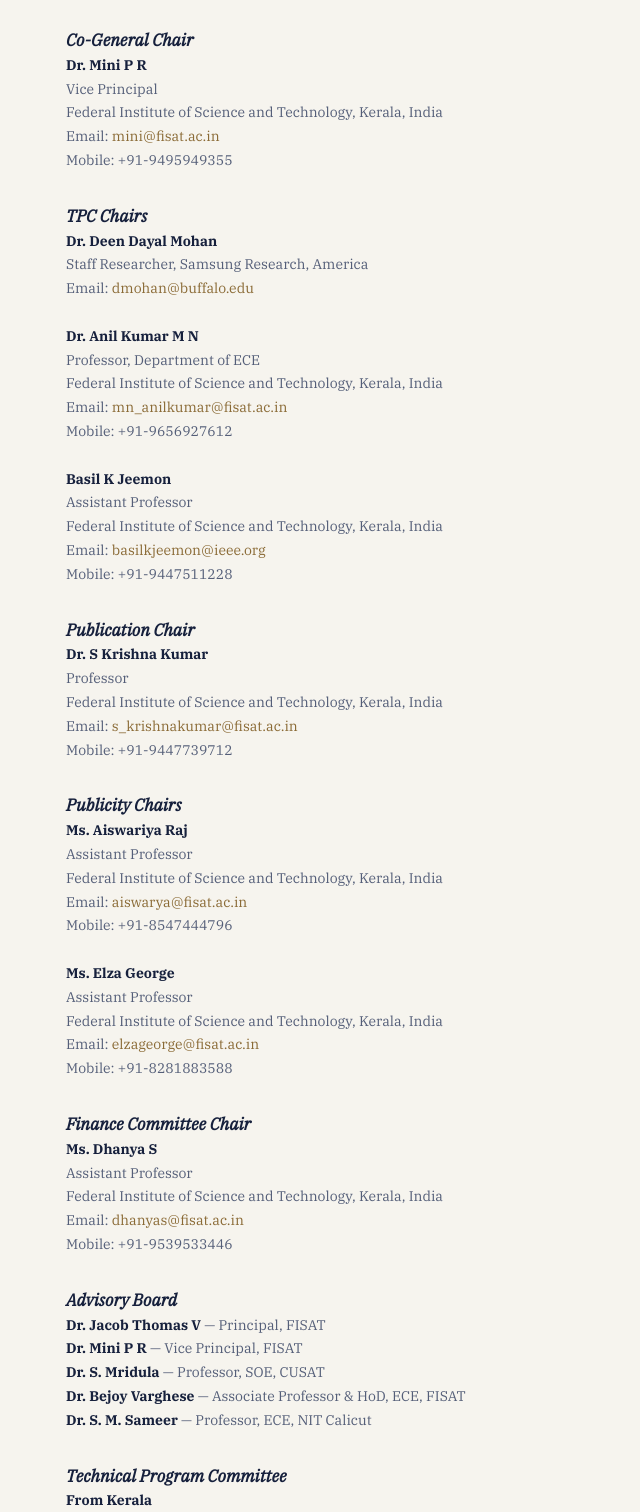
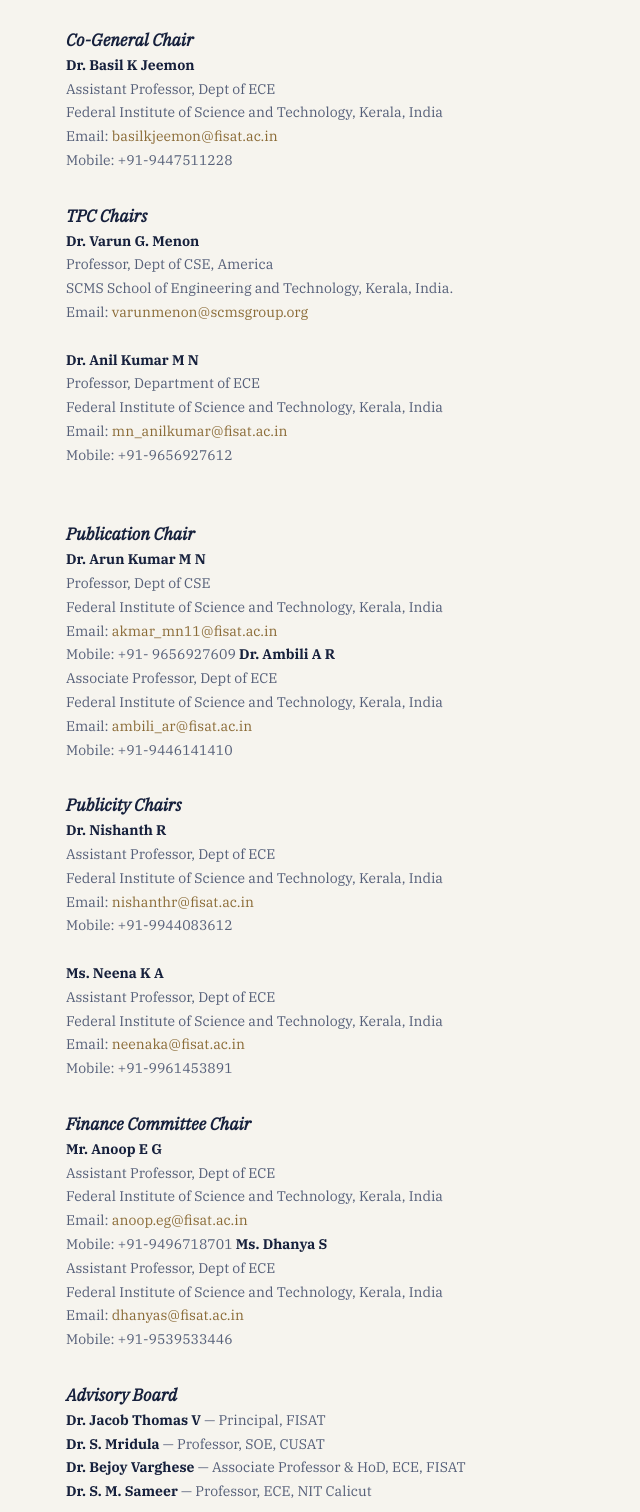
Before and after one commit to Nandaganesh-R/Conference-Web, a plain HTML site: page organizers.html in a window 1280 px wide. Shown: the part 304-1816 px from the top of the page, without its empty margins (0-640 px from the left). Drawn offline with Linux system fonts and the light colour scheme.

Commit message:
Update organizers.html

```diff
--- a/organizers.html
+++ b/organizers.html
@@ -17,7 +17,7 @@
 
     <link rel="stylesheet" href="assets/css/style.css">
 
-    <title>ICAIVES 2026 - Organizers</title>
+    <title>ICAIVES 2027 - Organizers</title>
 </head>
 
 <body>
@@ -227,14 +227,14 @@
         </span>
 
         <p>
-            <b>Dr. Mini P R</b><br>
-            Vice Principal<br>
+            <b>Dr. Basil K Jeemon</b><br>
+            Assistant Professor, Dept of ECE<br>
             Federal Institute of Science and Technology, Kerala, India<br>
             Email:
-            <a href="mailto:mini@fisat.ac.in">
-                mini@fisat.ac.in
+            <a href="mailto:basilkjeemon@fisat.ac.in">
+                basilkjeemon@fisat.ac.in
             </a><br>
-            Mobile: +91-9495949355
+            Mobile: +91-9447511228
         </p>
 
     </div>
@@ -250,11 +250,13 @@
 
         <p>
 
-            <b>Dr. Deen Dayal Mohan</b><br>
-            Staff Researcher, Samsung Research, America<br>
+            <b>Dr. Varun G. Menon</b><br>
+            Professor,  Dept of CSE, America<br>
+            SCMS School of Engineering and Technology, Kerala, India.<br>
+
             Email:
-            <a href="mailto:dmohan@buffalo.edu">
-                dmohan@buffalo.edu
+            <a href="mailto:varunmenon@scmsgroup.org">
+               varunmenon@scmsgroup.org
             </a>
 
             <br><br>
@@ -269,15 +271,6 @@
             Mobile: +91-9656927612
 
             <br><br>
-
-            <b>Basil K Jeemon</b><br>
-            Assistant Professor<br>
-            Federal Institute of Science and Technology, Kerala, India<br>
-            Email:
-            <a href="mailto:basilkjeemon@ieee.org">
-                basilkjeemon@ieee.org
-            </a><br>
-            Mobile: +91-9447511228
 
         </p>
 
@@ -294,14 +287,23 @@
 
         <p>
 
-            <b>Dr. S Krishna Kumar</b><br>
-            Professor<br>
+            <b>Dr. Arun Kumar M N</b><br>
+            Professor, Dept of CSE<br>
             Federal Institute of Science and Technology, Kerala, India<br>
             Email:
-            <a href="mailto:s_krishnakumar@fisat.ac.in">
-                s_krishnakumar@fisat.ac.in
+            <a href="mailto: akmar_mn11@fisat.ac.in">
+                 akmar_mn11@fisat.ac.in
             </a><br>
-            Mobile: +91-9447739712
+            Mobile: +91- 9656927609
+
+            <b>Dr. Ambili A R</b><br>
+            Associate Professor, Dept of ECE<br>
+            Federal Institute of Science and Technology, Kerala, India<br>
+            Email:
+            <a href="mailto: ambili_ar@fisat.ac.in">
+                  ambili_ar@fisat.ac.in
+            </a><br>
+            Mobile: +91-9446141410
 
         </p>
 
@@ -318,25 +320,25 @@
 
         <p>
 
-            <b>Ms. Aiswariya Raj</b><br>
-            Assistant Professor<br>
+            <b>Dr. Nishanth R</b><br>
+            Assistant Professor, Dept of ECE<br>
             Federal Institute of Science and Technology, Kerala, India<br>
             Email:
-            <a href="mailto:aiswarya@fisat.ac.in">
-                aiswarya@fisat.ac.in
+            <a href="mailto:nishanthr@fisat.ac.in">
+                nishanthr@fisat.ac.in
             </a><br>
-            Mobile: +91-8547444796
+            Mobile: +91-9944083612
 
             <br><br>
 
-            <b>Ms. Elza George</b><br>
-            Assistant Professor<br>
+            <b>Ms. Neena K A</b><br>
+            Assistant Professor, Dept of ECE<br>
             Federal Institute of Science and Technology, Kerala, India<br>
             Email:
-            <a href="mailto:elzageorge@fisat.ac.in">
-                elzageorge@fisat.ac.in
+            <a href="mailto: neenaka@fisat.ac.in">
+                 neenaka@fisat.ac.in
             </a><br>
-            Mobile: +91-8281883588
+            Mobile: +91-9961453891
 
         </p>
 
@@ -352,9 +354,17 @@
         </span>
 
         <p>
+             <b>Mr. Anoop E G</b><br>
+            Assistant Professor, Dept of ECE<br>
+            Federal Institute of Science and Technology, Kerala, India<br>
+            Email:
+            <a href="mailto:anoop.eg@fisat.ac.in">
+                anoop.eg@fisat.ac.in
+            </a><br>
+            Mobile: +91-9496718701
 
             <b>Ms. Dhanya S</b><br>
-            Assistant Professor<br>
+            Assistant Professor, Dept of ECE<br>
             Federal Institute of Science and Technology, Kerala, India<br>
             Email:
             <a href="mailto:dhanyas@fisat.ac.in">
@@ -378,7 +388,6 @@
         <p>
 
             <b>Dr. Jacob Thomas V</b> — Principal, FISAT<br>
-            <b>Dr. Mini P R</b> — Vice Principal, FISAT<br>
             <b>Dr. S. Mridula</b> — Professor, SOE, CUSAT<br>
             <b>Dr. Bejoy Varghese</b> — Associate Professor & HoD, ECE, FISAT<br>
             <b>Dr. S. M. Sameer</b> — Professor, ECE, NIT Calicut
@@ -446,15 +455,15 @@
 
         Contact us at
 
-        <a href="mailto:jyothish@fisat.ac.in">
-            jyothish@fisat.ac.in
+        <a href="mailto:basilkjeemon@fisat.ac.in">
+            basilkjeemon@fisat.ac.in
         </a>
 
     </p>
 
     <p>
         International Conference on AI, VLSI, Embedded Systems,
-        Signal Processing and Communication, 2026
+        Signal Processing and Communication, 2027
     </p>
 
     <p>
```
